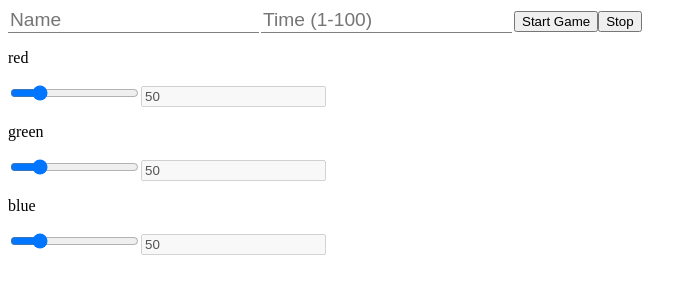
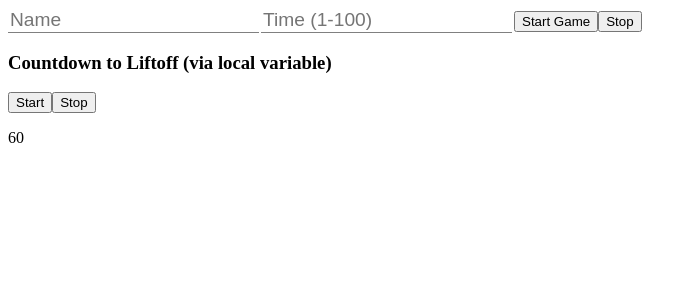
Before and after one commit to web-sci-spring-2022-name-tbd/hexed_new, an Angular app: page / in a window 1280 px wide. Shown: the top 300 px of the page, without its empty margins (0-697 px from the left). Built offline with nearby package versions, Linux system fonts and the light colour scheme.

Commit message:
timer stuff

```diff
--- a/src/app/app.component.html
+++ b/src/app/app.component.html
@@ -1,8 +1,14 @@
 <app-name [startGame]="startTheGame" (newDataEvent)="getName($event)"></app-name>
-<button type="button" (click)="startGame()">Start Game</button>
+<button type="button" (click)="startGame(timer)">Start Game</button>
 <button type="button" (click)="stopGame()">Stop</button>
-<app-timer id="timer" style="display:none"></app-timer>
-<app-slider color="red" c="r"></app-slider>
+<!-- <app-timer id="timer" style="display:none" time=#timeInput></app-timer> -->
+<!-- <app-timer id="timer" time=#timeInput></app-timer> -->
+
+<!-- <app-slider color="red" c="r"></app-slider>
 <app-slider color="green" c="g"></app-slider>
-<app-slider color="blue" c="b"></app-slider>
+<app-slider color="blue" c="b"></app-slider> -->
+<h3>Countdown to Liftoff (via local variable)</h3>
+<button type="button" (click)="timer.start()">Start</button>
+<button type="button" (click)="timer.stop()">Stop</button>
+<app-timer #timer></app-timer>
 <router-outlet></router-outlet>
--- a/src/app/app.component.ts
+++ b/src/app/app.component.ts
@@ -1,4 +1,5 @@
-import { Component } from '@angular/core';
+import { Component, ViewChild } from '@angular/core';
+import { TimerComponent } from './timer/timer.component';
 
 @Component({
   selector: 'app-root',
@@ -11,7 +12,7 @@ export class AppComponent {
   startTheGame = false;
 
 
-  startGame() {
+  startGame(timer: TimerComponent) {
     // check to see if name is inputted
     let name = document.getElementById("nameInput") as HTMLInputElement;
     if (name.value === '' || name.value == 'undefined') {
@@ -29,10 +30,15 @@ export class AppComponent {
     }
 
     //start timer
-    let timer = document.getElementById("timer") as HTMLElement;
-    show(timer);
     this.startTheGame = true;
     console.log(this)
+
+  }
+
+  startTimer(time: number) {
+    // let timer = document.getElementById("timer") as TimerComponent;
+    // show(timer);
+    console.log(this);
 
   }
 
--- a/src/app/name/name.component.html
+++ b/src/app/name/name.component.html
@@ -1,2 +1,2 @@
 <input class="givenInput" type="text" name="userName" placeholder="Name" id="nameInput">
-<input class="givenInput" type="number" name="userTime" placeholder="Time (1-100)" id="timeInput">
+<input class="givenInput" type="number" name="userTime" placeholder="Time (1-100)" id="timeInput" #timeInput>
--- a/src/app/timer/timer.component.html
+++ b/src/app/timer/timer.component.html
@@ -1 +1 @@
-<p>timer works!</p>
+<p>{{seconds}}</p>
--- a/src/app/timer/timer.component.ts
+++ b/src/app/timer/timer.component.ts
@@ -1,4 +1,4 @@
-import { Component, OnInit } from '@angular/core';
+import { Component, Input, OnInit } from '@angular/core';
 
 @Component({
   selector: 'app-timer',
@@ -6,10 +6,34 @@ import { Component, OnInit } from '@angular/core';
   styleUrls: ['./timer.component.css']
 })
 export class TimerComponent implements OnInit {
+  intervalID = 0;
+  message = '';
+
+
+  @Input() seconds: number = 60;
 
   constructor() { }
 
   ngOnInit(): void {
   }
 
+  start() { this.countDown(); }
+  stop() {
+    this.clearTimer();
+  }
+
+  clearTimer() { clearInterval(this.intervalID); }
+
+  countDown() {
+    this.clearTimer();
+    this.intervalID = window.setInterval(() => {
+      this.seconds -= 1;
+      if (this.seconds === 0) {
+        this.message = 'times up!';
+      } else {
+        this.message = `${this.seconds} seconds left`;
+      }
+    }, 1000);
+  }
+
 }
```
